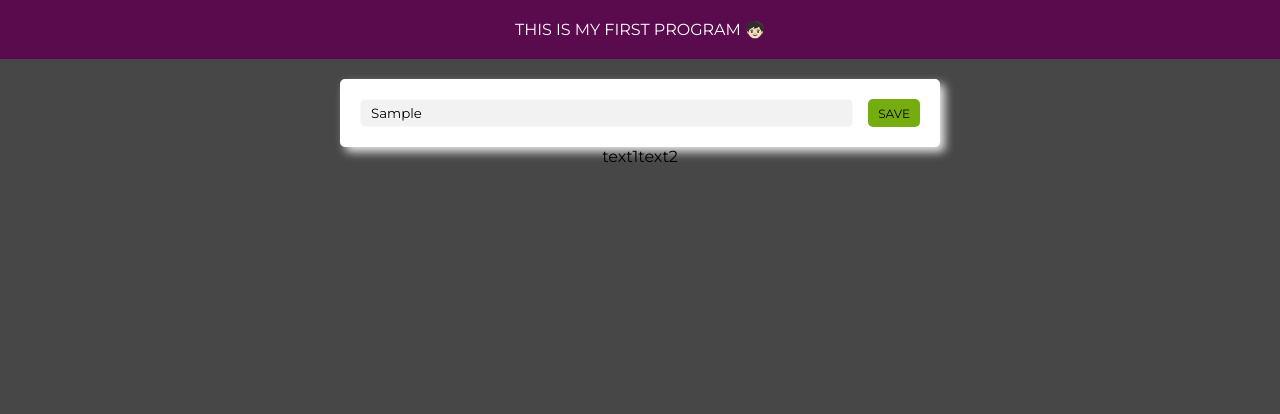
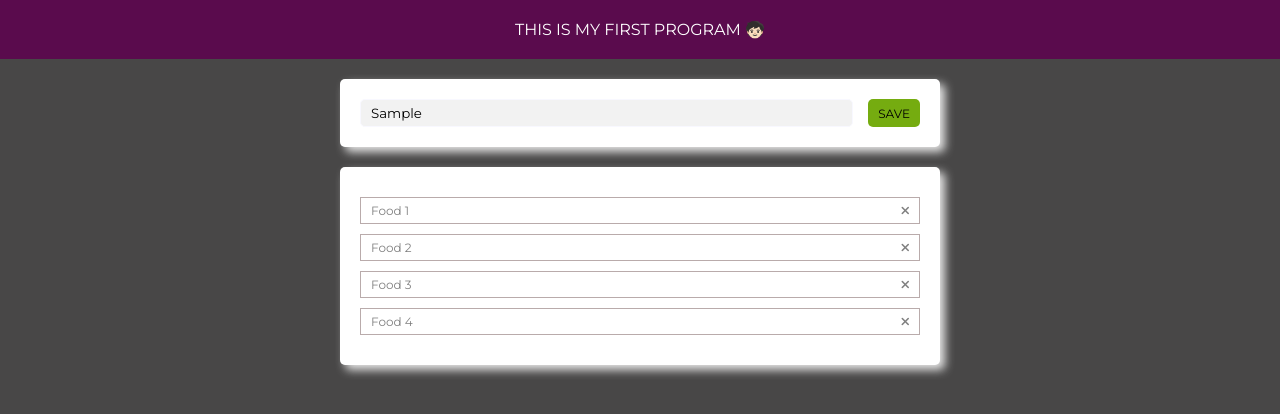
Before and after one commit to sridharandevcom/Domtry, a plain HTML site: page index.html in a window 1280 px wide. Both pictures are taken after typing "Sample" into the empty fields and a click on the button "SAVE". Drawn offline with Linux system fonts and the light colour scheme.

Commit message:
24 removing dom 13min

```diff
--- a/assets/css/style.css
+++ b/assets/css/style.css
@@ -79,6 +79,10 @@ main>div>h1 {
     color: gray;
     text-align: left;
     text-transform: capitalize;
+
+    display:flex;
+    justify-content: space-between;
+    align-items: center;
 }
 
 
--- a/assets/js/learn.js
+++ b/assets/js/learn.js
@@ -1,24 +1,29 @@
 
  const foodcont = document.querySelector(".food-con");
-const foodli= document.querySelector(".food-con :first-child");
-console.log(foodli);
-
- const li=document.createElement('li');
- li.textContent='Hi sri ';
- li.className='food-item';
- foodcont.replaceChildren(li);
-  foodcont.replaceWith("text1","text2");
- // foodli.replaceWith(li);
- //  foodli.parentNode.replaceChild(li,foodli)
 
 
 
 
- //const list=document.getElementById("food-con");
+
+//  const foodli= document.querySelector(".food-con :first-child");
+//  console.log(foodli);
+
+//  const li=document.createElement('li');
+//  li.textContent='Hi sri ';
+//  li.className='food-item';
+//  foodcont.replaceChildren(li);
+//  foodcont.replaceWith("text1","text2");
+//  foodli.replaceWith(li);
+//  foodli.parentNode.replaceChild(li,foodli)
 
 
-// //list.insertAdjacentHTML('afterbegin','Foodies');
-// //list.insertAdjacentHTML('afterend','Food List over');
+
+
+// const list=document.getElementById("food-con");
+
+
+// list.insertAdjacentHTML('afterbegin','Foodies');
+// list.insertAdjacentHTML('afterend','Food List over');
 // list.insertAdjacentHTML('beforebegin','Before Begins');
 // list.insertAdjacentHTML('beforeend','Before End');
 
@@ -26,12 +31,12 @@ console.log(foodli);
 
 // list.insertAdjacentElement('afterbegin',li)
 // const el=document.createElement("li");
-//  el.textContent= `Food 6`;
-//  el.className="food-item";
-//  list.append(el);
-//   list.prepend(el);
-//  list.before(el);
-//  list.after(el);
+// el.textContent= `Food 6`;
+// el.className="food-item";
+// list.append(el);
+// list.prepend(el);
+// list.before(el);
+// list.after(el);
 
 // //old way of before method
 // console.log(list.parentNode.insertBefore(el,list));
--- a/assets/js/main.js
+++ b/assets/js/main.js
@@ -1,19 +1,54 @@
+function removeItem(event){
+    console.log(event.target.parentNode.parentNode);
+    const existing=event.target.parentNode.parentNode;
+    //existing.remove();
+
+    existing.parentNode.removeChild(existing)
+
+
+}
+
+
 let head = document.getElementById('textor');
 let btn = document.getElementById('btn-save');
 let res = document.getElementById('food-con');
 //console.log(head, btn);
 
+
+
 btn.addEventListener('click', () => {
-    const li= document.createElement("li");
-    const text= document.createTextNode(head.value);
-    const cmd=document.createComment("Create Li");
+    let newlist= document.createElement("li");
+    const divel=document.createElement("div");
+    const divremove=document.createElement("div");
 
-    li.className='food-item';
+    divremove.innerHTML='<i class="fa fa-xmark"></i>';
 
-    li.append(text);
-    li.append(cmd)
 
-    res.append(li);
+    newlist.append(divel);
+
+    divel.textContent=head.value;
+    newlist.className='food-item';
+
+    food-con.append(newlist);
+    newlist.append(divel);
+    newlist.append(divremove);
+
+    newlist.textContent=head.value;
+    newlist.className='food-item'
+
+    //const text= document.createTextNode(head.value);
+
+
+    //const li= document.createElement("li");
+    //const text= document.createTextNode(head.value);
+    //const cmd=document.createComment("Create Li");
+
+    //li.className='food-item';
+
+    //li.append(text);
+    //li.append(cmd)
+
+    //res.append(li);
    // res.innerHTML += `<li class="food-item">${head.value.toUpperCase()}</li>`;
 })
 
--- a/index.html
+++ b/index.html
@@ -2,6 +2,7 @@
 
 <head>
     <title> JS LEARNING </title>
+    <link rel="stylesheet" href="https://cdnjs.cloudflare.com/ajax/libs/font-awesome/6.2.1/css/all.min.css" integrity="sha512-MV7K8+y+gLIBoVD59lQIYicR65iaqukzvf/nwasF0nqhPay5w/9lJmVM2hMDcnK1OnMGCdVK+iQrJ7lzPJQd1w==" crossorigin="anonymous" referrerpolicy="no-referrer" />
     <link rel="stylesheet" href="./assets/css/style.css">
 
 </head>
@@ -20,10 +21,14 @@
         </div>
 
         <ul id='food-con' class="food-con">
-            <li class="food-item">Food 1</li>
-            <li class="food-item">Food 2</li>
-            <li class="food-item">Food 3</li>
-            <li class="food-item">Food 4</li>
+            <li class="food-item"><div>Food 1</div>
+            <div onclick="removeItem(event)"><i class="fa fa-xmark"></i></div></li>
+            <li class="food-item"><div>Food 2</div>
+                <div onclick="removeItem(event)"><i class="fa fa-xmark"></i></div></li>
+            <li class="food-item"><div>Food 3</div>
+                <div onclick="removeItem(event)"><i class="fa fa-xmark"></i></div></li>
+            <li class="food-item"><div>Food 4</div>
+                <div onclick="removeItem(event)"><i class="fa fa-xmark"></i></div></li>
         </ul>
 
     </main>
```
